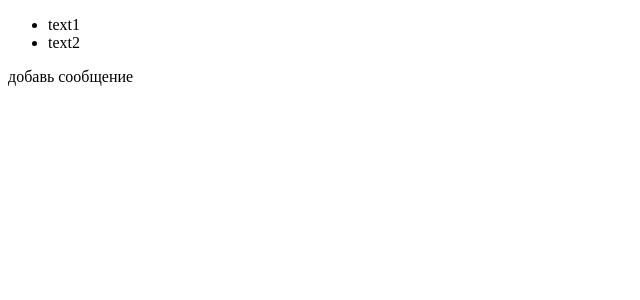
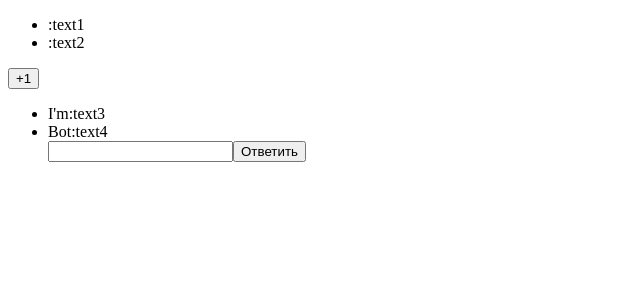
Before and after one commit to brand989/reactMessanger, a React app: page / in a window 1280 px wide. Shown: the top 300 px of the page, without its empty margins (0-640 px from the left). Built offline with nearby package versions, Linux system fonts and the light colour scheme; the HTML template or start-up script is replaced by a standard one.

Commit message:
create list

```diff
--- a/package.json
+++ b/package.json
@@ -20,6 +20,7 @@
   },
   "homepage": "https://github.com/brand989/reactMessanger#readme",
   "dependencies": {
+    "@babel/plugin-proposal-class-properties": "^7.18.6",
     "react": "^18.2.0",
     "react-dom": "^18.2.0",
     "webpack": "^5.74.0"
@@ -30,6 +31,8 @@
     "@babel/preset-env": "^7.19.0",
     "@babel/preset-react": "^7.18.6",
     "babel-loader": "^8.2.5",
+    "clean-webpack-plugin": "^4.0.0",
+    "html-webpack-plugin": "^5.5.0",
     "webpack-cli": "^4.10.0",
     "webpack-dev-server": "^4.11.0"
   }
--- a/src/components/App.jsx
+++ b/src/components/App.jsx
@@ -1,19 +1,23 @@
 import React from 'react';
-import { render } from 'react-dom';
-import Message from './Message.jsx';
+import Message from './Message';
+import MessageList from './MessageList';
+
+
 
 class App extends React.Component {
 
     constructor(props) {
         super(props);
         this.counter = 3;
+
     };
 
     state = {
         items: ['text1', 'text2']
-      };
+    };
 
     click = (event) => {
+        console.log('click')
         this.counter++
         this.setState(this.state.items = [...this.state.items, `text${this.counter}`])
 
@@ -21,17 +25,18 @@ class App extends React.Component {
 
 
     render() {
-        return(
+        return (
             <main>
-            <ul>
-                {this.state.items.map((item, index) => (
-                    <li key={index}><Message text={item}/></li>
-                ))}
-            </ul>
 
-            <div onClick={this.click}>добавь сообщение</div>
+                <ul>
+                    {this.state.items.map((item, index) => (
+                        <li key={index}><Message text={item} /></li>
+                    ))}
+                </ul>
 
-        </main>
+                <button onClick={this.click}>+1</button>
+                <MessageList />
+            </main>
         )
     }
 };
--- a/src/components/Message.jsx
+++ b/src/components/Message.jsx
@@ -1,9 +1,9 @@
 import React from 'react';
 
 
-const Message = ({text}) => {
+const Message = ({text, author}) => {
 
-    return <div>{text}</div>;
+    return <div>{author}:{text}</div>;
 };
 
 export default Message;
--- /dev/null
+++ b/src/components/MessageList.jsx
@@ -0,0 +1,59 @@
+import React from 'react';
+import Message from './Message.jsx';
+
+
+
+class MessageList extends React.Component {
+
+    constructor(props) {
+        super(props);
+
+        this.state = {
+            items: [{ id: 1, text: 'text3', author: "I\'m" }, { id: 2, text: 'text4', author: "Bot" }],
+            messageText: ''
+        };
+    }
+
+
+    addMessage = (event) => {
+        const idMessage = this.state.items.length
+        this.setState({ items: [...this.state.items, { id: idMessage, text: this.state.messageText, author: "I\'m" }] })
+        this.setState({messageText: ''})
+
+
+    };
+
+    writeMessage = (event) => {
+        this.setState({ messageText: event.target.value })
+    }
+
+    componentDidUpdate(prevProps, prevState){
+        const lenghtItems = this.state.items.length
+
+        if(lenghtItems != prevState.items.length && this.state.items[lenghtItems-1].author != "Bot" ){
+            const idMessage = this.state.items.length
+            setTimeout(
+            () => this.setState({ items: [...this.state.items, { id: idMessage, text: "я бот пока", author: "Bot" }] }), 1000
+            )
+        }
+
+    }
+
+
+    render() {
+
+        return (
+            <div>
+                <ul>
+                    {this.state.items.map((item, index) => (
+                        <li key={index}><Message text={item.text} author={item.author} /></li>
+                    ))}
+                    <input type="text" id="mess" value={this.state.messageText} onChange={this.writeMessage} ></input>
+                    <button onClick={this.addMessage}>Ответить</button>
+                </ul>
+            </div>
+        )
+    }
+}
+
+export default MessageList;
--- /dev/null
+++ b/src/index.html
@@ -0,0 +1,10 @@
+<!DOCTYPE html>
+<html lang="en">
+<head>
+    <%= htmlWebpackPlugin.tags.headTags %>
+</head>
+<body>
+    <div id="root"></div>
+    <%= htmlWebpackPlugin.tags.bodyTags %>
+</body>
+</html>
--- a/webpack.config.js
+++ b/webpack.config.js
@@ -1,20 +1,16 @@
 const path = require('path');
-const webpack = require('webpack');
+const HtmlWebpackPlugin = require('html-webpack-plugin');
+const { CleanWebpackPlugin } = require('clean-webpack-plugin');
 
 module.exports = {
   mode: 'development',
   entry: {
-        app: './index.jsx'
+    index: './index.jsx'
   },
   context: path.resolve(__dirname, 'src'),
-    output: {
-        path: path.resolve(__dirname, 'static', 'build'),
-        filename: 'app.js',
-        publicPath: '/'
-    },
+  devtool: 'inline-source-map',
    devServer: {
-        static: './static/build',
-        port: 5000,
+    static: './dist'
    },
      module: {
          rules: [
@@ -24,9 +20,24 @@ module.exports = {
                  exclude: path.resolve(__dirname, 'node_modules'),
                  loader: 'babel-loader',
                  options: {
-                    presets: ['@babel/env', '@babel/react']
+                     presets: ['@babel/env', '@babel/react'],
+                     plugins: ['@babel/plugin-proposal-class-properties']
                  }
              }
          ]
+     },
+  plugins: [
+    new CleanWebpackPlugin({ cleanStaleWebpackAssets: false }),
+    new HtmlWebpackPlugin({
+      inject: false,
+      template: 'index.html'
+    }),
+  ],
+  output: {
+    filename: '[name].bundle.js',
+    path: path.resolve(__dirname, 'dist'),
+  },
+  resolve: {
+      extensions: ['.js', '.jsx']
   }
-}
+};
```
Also changed, not shown: static/build/app.js (deleted), static/build/index.html (deleted), 1 other file (tests, documents, lock files or other folders). Lines whose indentation alone changed are shown as unchanged.
